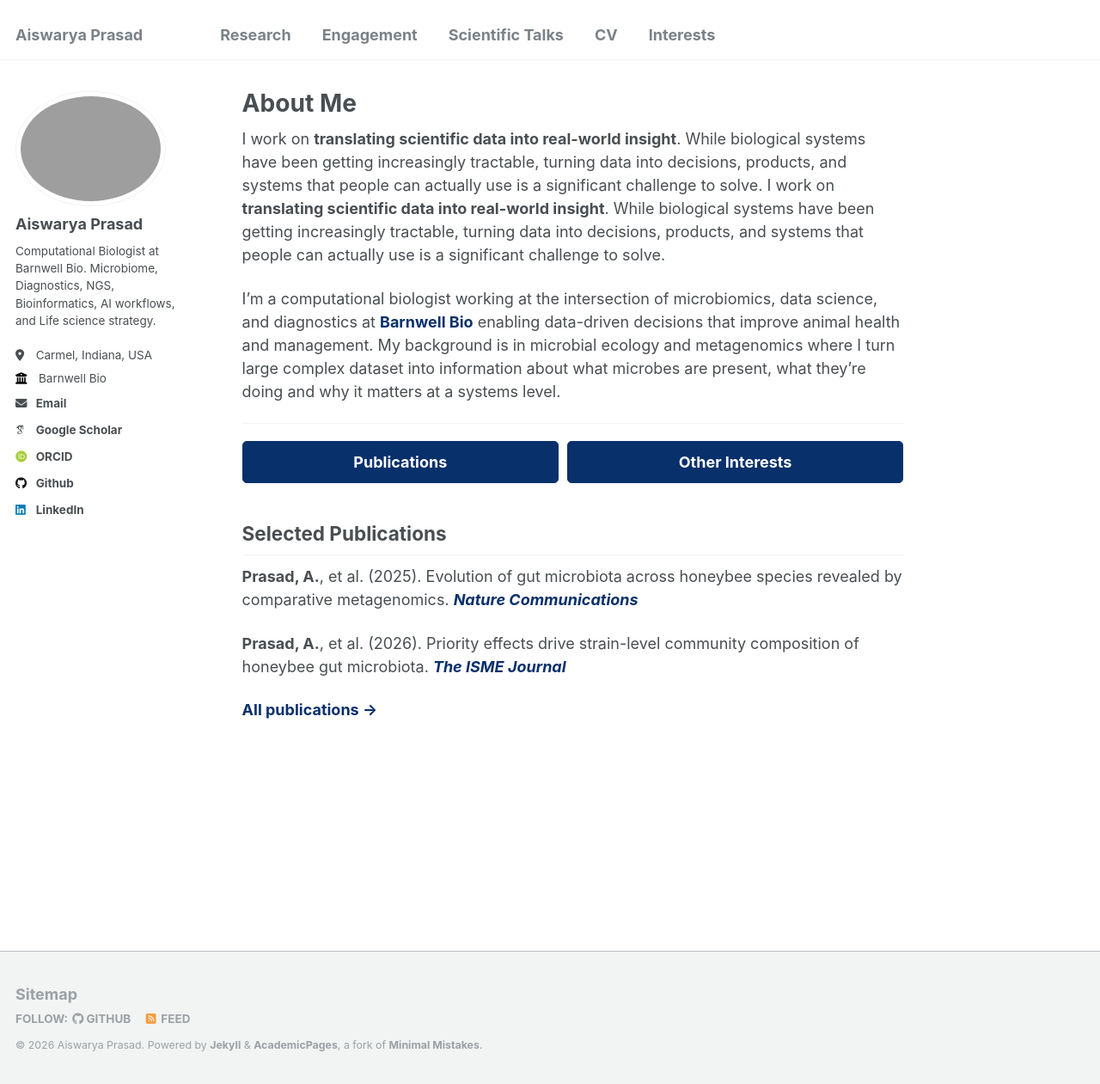
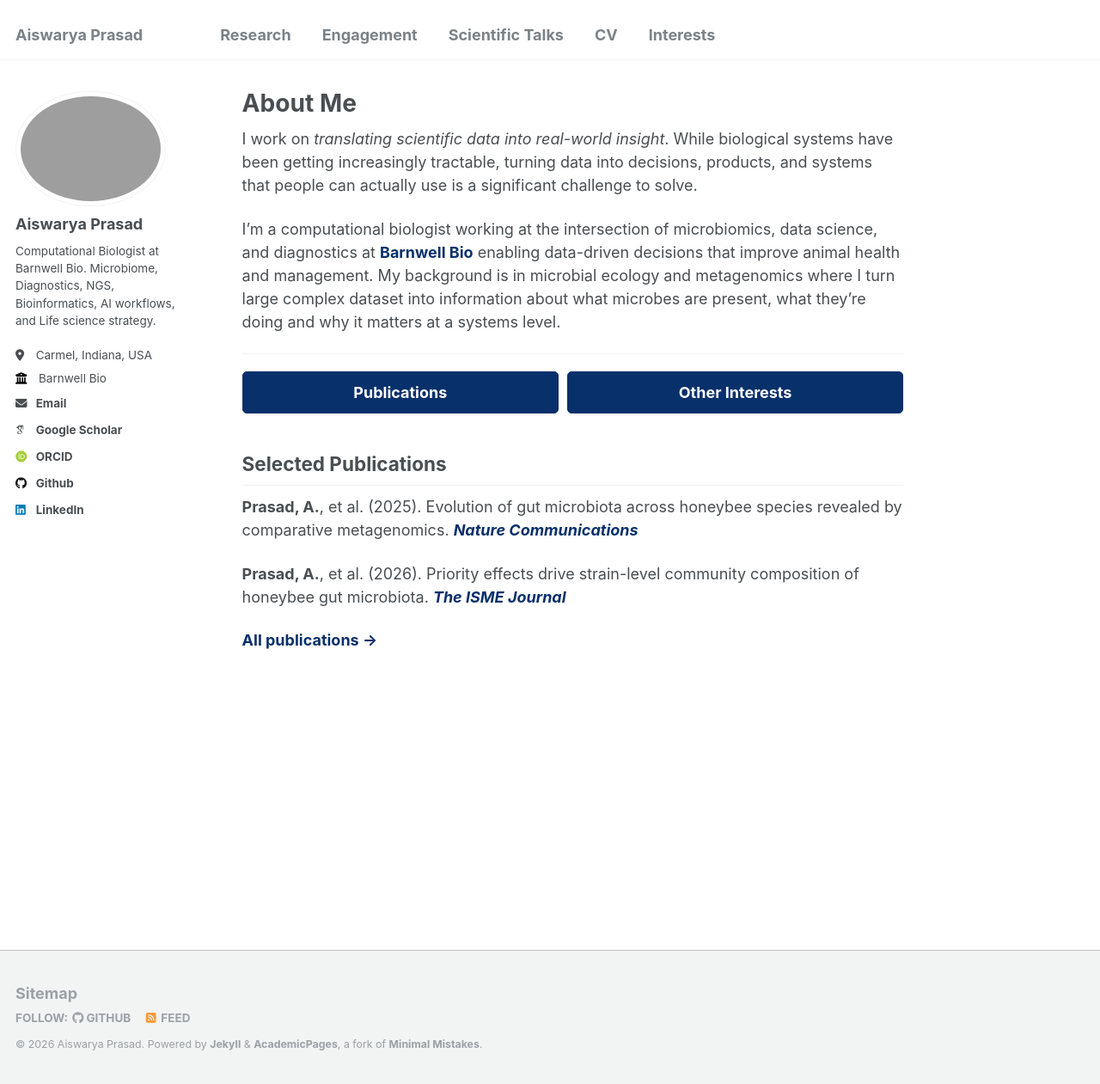
Before and after one commit to Aiswarya-prasad/aiswarya-prasad.github.io, a Jekyll site: the page built from _pages/about.md, in a window 1280 px wide and 1261 px high. Shown: the whole window at 86% size. Built offline with Jekyll 4.4.1, drawn with Linux system fonts in a browser that asks for light colours; some web fonts are replaced.

Commit message:
about me page edit

```diff
--- a/_pages/about.md
+++ b/_pages/about.md
@@ -8,8 +8,7 @@ redirect_from:
 fmContentType: default
 ---
 
-I work on **translating scientific data into real-world insight**. While biological systems have been getting increasingly tractable, turning data into decisions, products, and systems that people can actually use is a significant challenge to solve.
-I work on **translating scientific data into real-world insight**. While biological systems have been getting increasingly tractable, turning data into decisions, products, and systems that people can actually use is a significant challenge to solve.
+I work on *translating scientific data into real-world insight*. While biological systems have been getting increasingly tractable, turning data into decisions, products, and systems that people can actually use is a significant challenge to solve.
 
 I'm a computational biologist working at the intersection of microbiomics, data science, and diagnostics at [Barnwell Bio](https://www.barnwellbio.com) enabling data-driven decisions that improve animal health and management. My background is in microbial ecology and metagenomics where I turn large complex dataset into information about what microbes are present, what they're doing and why it matters at a systems level.
 
```
